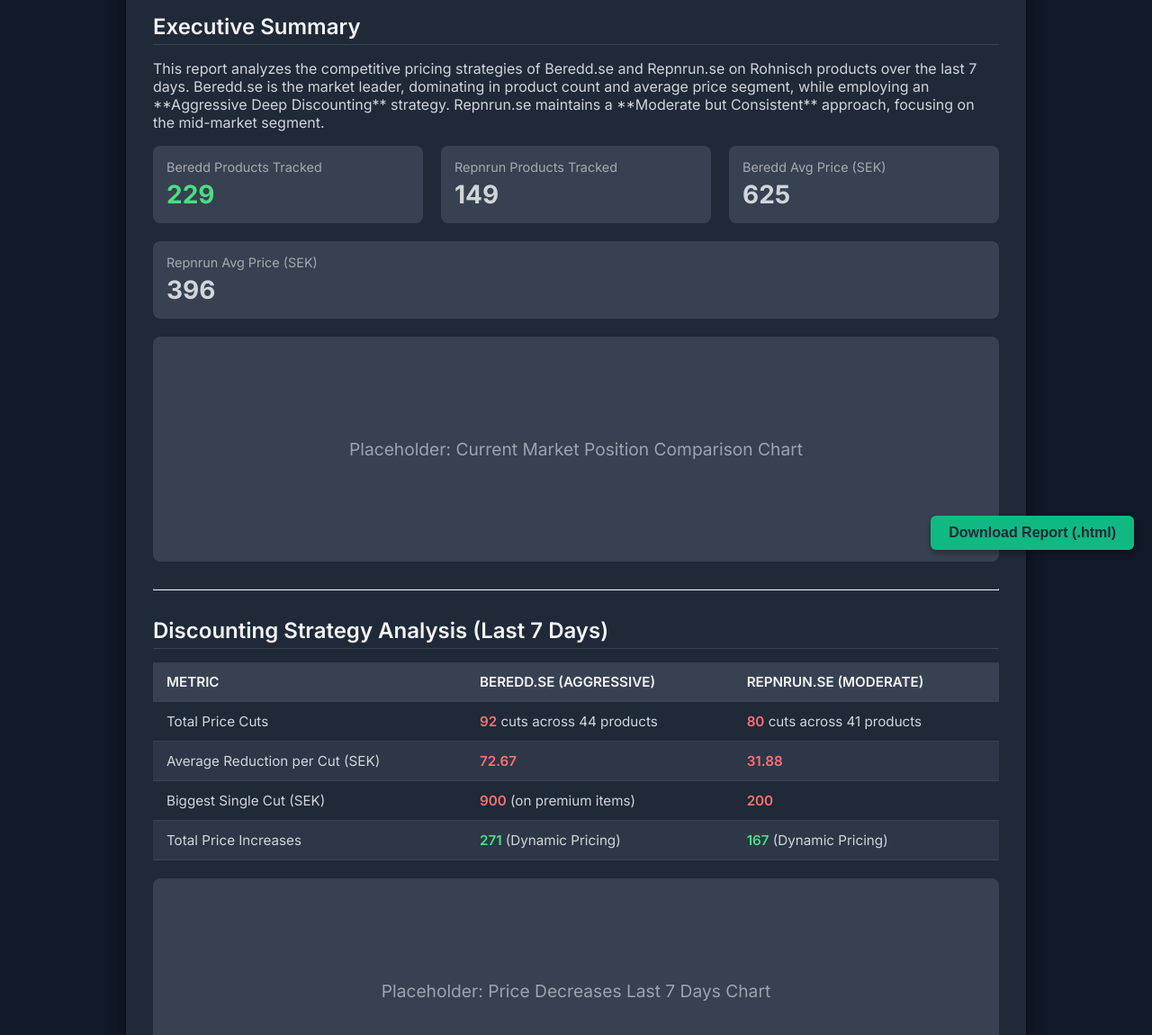
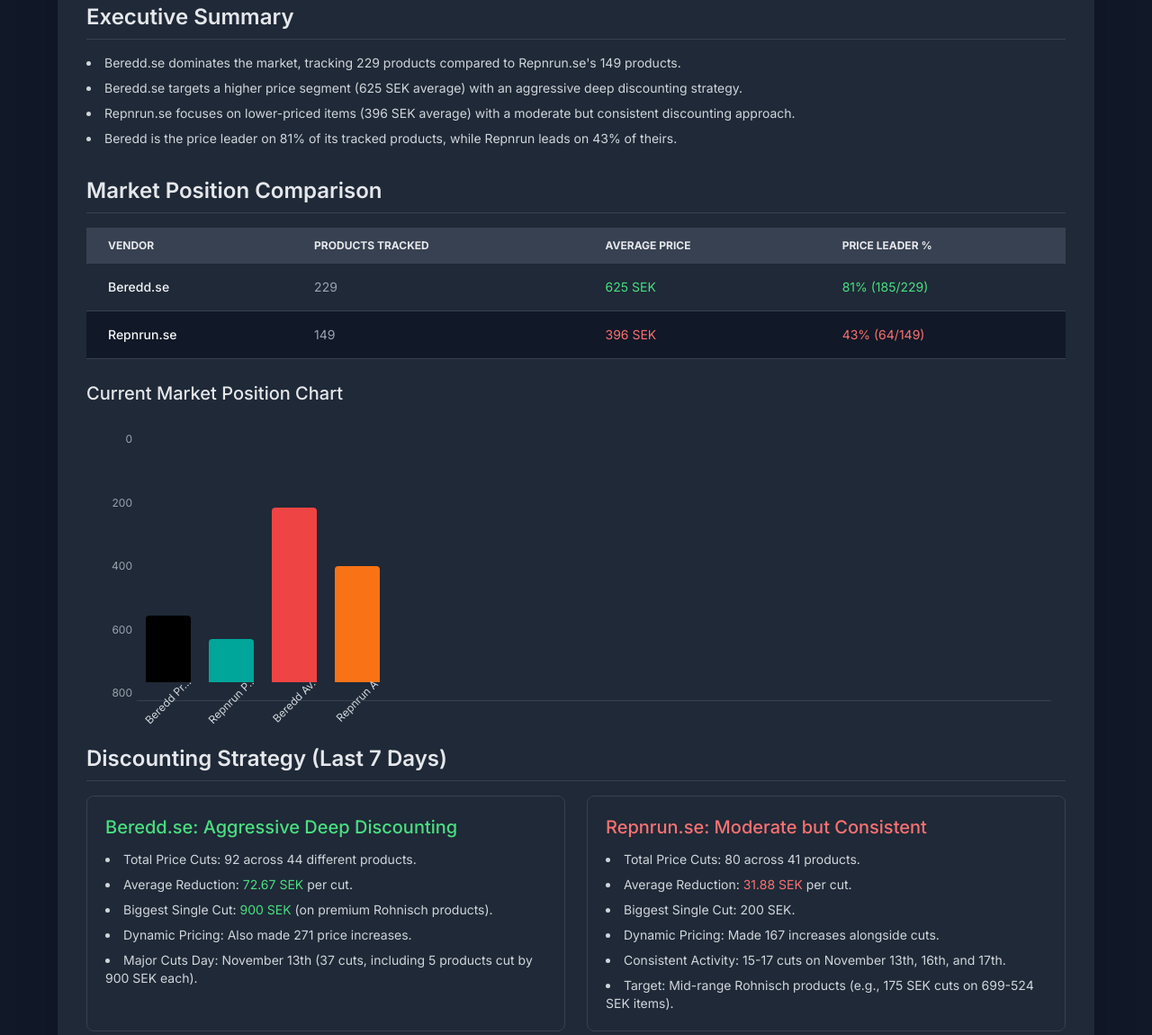
Before and after one commit to dns-oss/Rohnisch-Black-Weeks, a plain HTML site: page index.html in a window 1280 px wide. Shown: the part 169-1319 px from the top of the page at 90% size. Drawn offline with nearby package versions, Linux system fonts and the light colour scheme.

Commit message:
Update index.html

```diff
--- a/index.html
+++ b/index.html
@@ -3,350 +3,255 @@
 <head>
     <meta charset="UTF-8">
     <meta name="viewport" content="width=device-width, initial-scale=1.0">
-    <title>Competitive Analysis Report</title>
+    <title>Rohnisch Competitive Analysis Report</title>
     <link href="https://fonts.googleapis.com/css2?family=Inter:wght@100..900&display=swap" rel="stylesheet">
+    <script src="https://cdn.tailwindcss.com"></script>
     <style>
-        /* Base styles and dark theme */
         body {
             font-family: 'Inter', sans-serif;
-            background-color: #111827; /* Overall Dark Gray Background */
-            color: #d1d5db; /* Light gray text */
-            margin: 0;
-            padding: 20px;
+            background-color: #111827; /* Dark Gray Background */
+        }
+        .report-card {
+            background-color: #1f2937; /* Lighter Gray Card Background */
+        }
+        .header-accent {
+            background-color: #2563eb; /* Medium Blue (bg-blue-600) */
+        }
+        .positive-text {
+            color: #4ade80; /* Green (text-green-400) */
+        }
+        .negative-text {
+            color: #f87171; /* Red (text-red-400) */
+        }
+        .bar-chart-container {
             display: flex;
-            justify-content: center;
-        }
-
-        .report-card {
-            background-color: #1f2937; /* Report Card Background (bg-gray-800) */
-            border-radius: 12px;
-            box-shadow: 0 10px 15px rgba(0, 0, 0, 0.5);
-            max-width: 1000px;
-            width: 100%;
-            overflow: hidden;
-        }
-
-        /* Header Section */
-        .report-header {
-            background-color: #2563eb; /* Primary Accent Color (bg-blue-600) */
-            padding: 20px 30px;
-            color: white;
-            border-top-left-radius: 12px;
-            border-top-right-radius: 12px;
-        }
-
-        .report-header h1 {
-            margin: 0;
-            font-size: 2.25rem;
-            font-weight: 700;
-        }
-
-        .report-header p {
-            margin: 5px 0 0;
-            font-size: 1rem;
-            opacity: 0.8;
-        }
-
-        /* Content Section */
-        .report-content {
-            padding: 30px;
-        }
-
-        .section-title {
-            font-size: 1.5rem;
-            font-weight: 600;
-            color: #f3f4f6;
-            margin-top: 25px;
-            margin-bottom: 15px;
-            padding-bottom: 5px;
-            border-bottom: 1px solid #374151; /* Subtle divider */
-        }
-
-        /* Typography and Colors */
-        .green-text {
-            color: #4ade80; /* text-green-400 */
-            font-weight: 600;
-        }
-
-        .red-text {
-            color: #f87171; /* text-red-400 */
-            font-weight: 600;
-        }
-
-        /* Tables */
-        .data-table {
-            width: 100%;
-            border-collapse: collapse;
-            margin-top: 15px;
-            font-size: 0.95rem;
-        }
-
-        .data-table th, .data-table td {
-            padding: 12px 15px;
-            text-align: left;
+            align-items: flex-end;
+            height: 300px;
+            padding: 20px 0;
             border-bottom: 1px solid #374151;
         }
+        .bar-chart-container .bar {
+            width: 50px;
+            margin: 0 10px;
+            transition: height 0.5s ease-out;
+            border-top-left-radius: 4px;
+            border-top-right-radius: 4px;
+            position: relative;
+        }
+        .bar-chart-container .label {
+            position: absolute;
+            bottom: -30px;
+            left: 50%;
+            transform: translateX(-50%) rotate(-45deg);
+            white-space: nowrap;
+            font-size: 12px;
+            color: #d1d5db;
+        }
+        .y-axis {
+            display: flex;
+            flex-direction: column-reverse;
+            justify-content: space-between;
+            height: 300px;
+            width: 40px;
+            padding: 0 5px;
+            color: #9ca3af;
+            font-size: 12px;
+            text-align: right;
+        }
+        .chart-wrapper {
+            display: flex;
+            width: 100%;
+        }
+        /* Color classes for charts */
+        .color-beredd-black { background-color: #000000; }
+        .color-repnrun-teal { background-color: #00a69a; }
+        .color-beredd-red { background-color: #ef4444; }
+        .color-repnrun-orange { background-color: #f97316; }
 
-        .data-table th {
-            background-color: #374151; /* Table Header (bg-gray-700) */
-            color: #f3f4f6;
-            font-weight: 600;
-            text-transform: uppercase;
-        }
-
-        .data-table tbody tr:nth-child(even) {
-            background-color: #2d3748; /* Alternating row color */
-        }
-
-        /* Buttons */
-        .cta-button {
-            display: inline-block;
-            padding: 10px 20px;
-            border-radius: 6px;
-            font-weight: 600;
-            text-decoration: none;
-            cursor: pointer;
-            transition: background-color 0.3s ease;
-            font-size: 1rem;
-        }
-
-        /* Download Button */
-        #download-btn {
-            background-color: #10b981; /* bg-emerald-500 */
-            color: #1f2937;
-            border: none;
-            position: fixed;
-            bottom: 20px;
-            right: 20px;
-            z-index: 1000;
-            box-shadow: 0 4px 6px rgba(0, 0, 0, 0.3);
-        }
-
-        #download-btn:hover {
-            background-color: #059669; /* darker emerald */
-        }
-
-        /* Meeting Button */
-        .meeting-cta {
-            background-color: #2563eb; /* bg-blue-600 */
-            color: white;
-            border: none;
-            margin-top: 10px;
-        }
-
-        .meeting-cta:hover {
-            background-color: #1d4ed8; /* darker blue */
-        }
-
-        .metric-card-container {
-            display: flex;
-            gap: 20px;
-            margin-bottom: 20px;
-            flex-wrap: wrap;
-        }
-
-        .metric-card {
-            background-color: #374151; /* Slightly lighter for cards */
-            padding: 15px;
-            border-radius: 8px;
-            flex: 1;
-            min-width: 200px;
-        }
-
-        .metric-card .label {
-            font-size: 0.9rem;
-            opacity: 0.7;
-            margin-bottom: 5px;
-        }
-
-        .metric-card .value {
-            font-size: 1.75rem;
-            font-weight: 700;
-        }
-
-        .list-section {
-            padding-left: 20px;
-            margin-bottom: 20px;
-        }
-
-        .list-section ul {
-            list-style: disc;
-            margin: 10px 0 0 0;
-            padding-left: 20px;
-        }
-
-        .list-section li {
-            margin-bottom: 8px;
-            line-height: 1.5;
-        }
-
-        .chart-placeholder {
-            min-height: 250px;
-            background-color: #374151;
-            border-radius: 8px;
-            display: flex;
-            align-items: center;
-            justify-content: center;
-            margin: 20px 0;
-            color: #9ca3af;
-            font-size: 1.2rem;
-            /* Placeholder to represent charts from the PDF. In a real report, charts would be rendered here. */
-        }
     </style>
 </head>
-<body>
+<body class="p-8">
 
-    <div class="report-card">
-        <div class="report-header">
-            <h1>Rohnisch SE Competitive Analysis</h1>
-            <p>Beredd.se vs. Repnrun.se — Last 7 Days Overview</p>
-        </div>
+    <div id="report-content" class="report-card max-w-6xl mx-auto rounded-xl shadow-2xl overflow-hidden text-gray-200">
 
-        <div class="report-content">
+        <header class="header-accent p-6 text-white">
+            <h1 class="text-3xl font-bold">Rohnisch SE Competitive Analysis Report</h1>
+            <p class="text-sm mt-1">Generated: November 19, 2025</p>
+        </header>
 
-            <div class="section-title">Executive Summary</div>
-            <p>This report analyzes the competitive pricing strategies of Beredd.se and Repnrun.se on Rohnisch products over the last 7 days. Beredd.se is the market leader, dominating in product count and average price segment, while employing an **Aggressive Deep Discounting** strategy. Repnrun.se maintains a **Moderate but Consistent** approach, focusing on the mid-market segment.</p>
+        <div class="p-8 space-y-8">
 
-            <div class="metric-card-container">
-                <div class="metric-card">
-                    <div class="label">Beredd Products Tracked</div>
-                    <div class="value green-text">229</div>
-                </div>
-                <div class="metric-card">
-                    <div class="label">Repnrun Products Tracked</div>
-                    <div class="value">149</div>
-                </div>
-                <div class="metric-card">
-                    <div class="label">Beredd Avg Price (SEK)</div>
-                    <div class="value">625</div>
-                </div>
-                <div class="metric-card">
-                    <div class="label">Repnrun Avg Price (SEK)</div>
-                    <div class="value">396</div>
-                </div>
-            </div>
+            <section>
+                <h2 class="text-2xl font-semibold border-b border-gray-700 pb-2 mb-4">Executive Summary</h2>
+                <ul class="list-disc list-inside space-y-2 text-sm text-gray-300">
+                    <li>Beredd.se dominates the market, tracking 229 products compared to Repnrun.se's 149 products.</li>
+                    <li>Beredd.se targets a higher price segment (625 SEK average) with an aggressive deep discounting strategy.</li>
+                    <li>Repnrun.se focuses on lower-priced items (396 SEK average) with a moderate but consistent discounting approach.</li>
+                    <li>Beredd is the price leader on 81% of its tracked products, while Repnrun leads on 43% of theirs.</li>
+                </ul>
+            </section>
 
-            <div class="chart-placeholder">Placeholder: Current Market Position Comparison Chart</div>
+            <section>
+                <h2 class="text-2xl font-semibold border-b border-gray-700 pb-2 mb-4">Market Position Comparison</h2>
 
-            <hr style="border-top: 1px solid #374151; margin: 30px 0;">
-
-            <div class="section-title">Discounting Strategy Analysis (Last 7 Days)</div>
-
-            <table class="data-table">
-                <thead>
+                <div class="overflow-x-auto mb-6">
+                    <table class="min-w-full text-sm text-left text-gray-400">
+                        <thead class="text-xs uppercase bg-gray-700 text-gray-200">
                             <tr>
-                        <th>Metric</th>
-                        <th>Beredd.se (Aggressive)</th>
-                        <th>Repnrun.se (Moderate)</th>
+                                <th scope="col" class="py-3 px-6">Vendor</th>
+                                <th scope="col" class="py-3 px-6">Products Tracked</th>
+                                <th scope="col" class="py-3 px-6">Average Price</th>
+                                <th scope="col" class="py-3 px-6">Price Leader %</th>
                             </tr>
                         </thead>
                         <tbody>
-                    <tr>
-                        <td>Total Price Cuts</td>
-                        <td><span class="red-text">92</span> cuts across 44 products</td>
-                        <td><span class="red-text">80</span> cuts across 41 products</td>
+                            <tr class="bg-gray-800 border-b border-gray-700">
+                                <th scope="row" class="py-4 px-6 font-medium text-gray-100 whitespace-nowrap">Beredd.se</th>
+                                <td class="py-4 px-6">229</td>
+                                <td class="py-4 px-6 positive-text">625 SEK</td>
+                                <td class="py-4 px-6 positive-text">81% (185/229)</td>
                             </tr>
-                    <tr>
-                        <td>Average Reduction per Cut (SEK)</td>
-                        <td><span class="red-text">72.67</span></td>
-                        <td><span class="red-text">31.88</span></td>
-                    </tr>
-                    <tr>
-                        <td>Biggest Single Cut (SEK)</td>
-                        <td><span class="red-text">900</span> (on premium items)</td>
-                        <td><span class="red-text">200</span></td>
-                    </tr>
-                    <tr>
-                        <td>Total Price Increases</td>
-                        <td><span class="green-text">271</span> (Dynamic Pricing)</td>
-                        <td><span class="green-text">167</span> (Dynamic Pricing)</td>
+                            <tr class="bg-gray-900 border-b border-gray-700">
+                                <th scope="row" class="py-4 px-6 font-medium text-gray-100 whitespace-nowrap">Repnrun.se</th>
+                                <td class="py-4 px-6">149</td>
+                                <td class="py-4 px-6 negative-text">396 SEK</td>
+                                <td class="py-4 px-6 negative-text">43% (64/149)</td>
                             </tr>
                         </tbody>
                     </table>
+                </div>
 
-            <div class="chart-placeholder">Placeholder: Price Decreases Last 7 Days Chart</div>
+                <h3 class="text-xl font-medium mb-3">Current Market Position Chart</h3>
+                <div class="flex items-center p-4 rounded-lg bg-gray-800">
+                    <div class="y-axis">
+                        <span>800</span>
+                        <span>600</span>
+                        <span>400</span>
+                        <span>200</span>
+                        <span>0</span>
+                    </div>
+                    <div class="bar-chart-container flex-grow h-[300px]">
+                        <div class="bar color-beredd-black h-[30%] relative" style="height: calc((229 / 800) * 100%);">
+                            <span class="label">Beredd Pr...</span>
+                        </div>
+                        <div class="bar color-repnrun-teal h-[18.6%] relative" style="height: calc((149 / 800) * 100%);">
+                            <span class="label">Repnrun P..</span>
+                        </div>
+                        <div class="bar color-beredd-red h-[75%] relative" style="height: calc((600 / 800) * 100%);">
+                            <span class="label">Beredd Av.</span>
+                        </div>
+                        <div class="bar color-repnrun-orange h-[50%] relative" style="height: calc((400 / 800) * 100%);">
+                            <span class="label">Repnrun A</span>
+                        </div>
+                    </div>
+                </div>
+            </section>
 
-            <hr style="border-top: 1px solid #374151; margin: 30px 0;">
+            <section>
+                <h2 class="text-2xl font-semibold border-b border-gray-700 pb-2 mb-4">Discounting Strategy (Last 7 Days)</h2>
 
-            <div class="section-title">Key Discounting Patterns & Strategic Insight</div>
-
-            <div class="list-section">
-                <h3 style="color: #f3f4f6; margin-top: 0; font-size: 1.2rem;">Beredd's Major Cuts:</h3>
-                <ul>
-                    <li>Used **Massive discounting** with 37 cuts on November 13th alone, making it their biggest discounting day.</li>
-                    <li>Executed major reductions on premium Rohnisch products (e.g., 5 products cut by **900 SEK each** from 2,999 to 2,098 SEK).</li>
-                    <li>**Strategy:** Uses dramatic deep cuts on premium items to capture attention and drive traffic.</li>
+                <div class="grid grid-cols-1 md:grid-cols-2 gap-6">
+                    <div class="p-5 rounded-lg border border-gray-700 bg-gray-800">
+                        <h3 class="text-xl font-medium mb-3 positive-text">Beredd.se: Aggressive Deep Discounting</h3>
+                        <ul class="list-disc list-inside space-y-2 text-sm text-gray-300">
+                            <li>Total Price Cuts: 92 across 44 different products.</li>
+                            <li>Average Reduction: <span class="positive-text">72.67 SEK</span> per cut.</li>
+                            <li>Biggest Single Cut: <span class="positive-text">900 SEK</span> (on premium Rohnisch products).</li>
+                            <li>Dynamic Pricing: Also made 271 price increases.</li>
+                            <li>Major Cuts Day: November 13th (37 cuts, including 5 products cut by 900 SEK each).</li>
                         </ul>
                     </div>
 
-            <div class="list-section">
-                <h3 style="color: #f3f4f6; margin-top: 0; font-size: 1.2rem;">Repnrun's Strategy:</h3>
-                <ul>
-                    <li>Maintains **more consistent daily activity** with 15-17 cuts on November 13th, 16th, and 17th.</li>
-                    <li>Targets **mid-range** Rohnisch products (e.g., 699-524 SEK cuts of 175 SEK).</li>
-                    <li>**Strategy:** Employs steady moderate discounting to maintain competitive positioning in the mid-market segment.</li>
+                    <div class="p-5 rounded-lg border border-gray-700 bg-gray-800">
+                        <h3 class="text-xl font-medium mb-3 negative-text">Repnrun.se: Moderate but Consistent</h3>
+                        <ul class="list-disc list-inside space-y-2 text-sm text-gray-300">
+                            <li>Total Price Cuts: 80 across 41 products.</li>
+                            <li>Average Reduction: <span class="negative-text">31.88 SEK</span> per cut.</li>
+                            <li>Biggest Single Cut: 200 SEK.</li>
+                            <li>Dynamic Pricing: Made 167 increases alongside cuts.</li>
+                            <li>Consistent Activity: 15-17 cuts on November 13th, 16th, and 17th.</li>
+                            <li>Target: Mid-range Rohnisch products (e.g., 175 SEK cuts on 699-524 SEK items).</li>
                         </ul>
                     </div>
+                </div>
+            </section>
 
-            <div class="chart-placeholder">Placeholder: Key Discounting Patterns Chart</div>
+            <section>
+                <h3 class="text-xl font-medium mb-3">Price Decreases Last 7 Days (Count)</h3>
+                <div class="flex items-center p-4 rounded-lg bg-gray-800">
+                    <div class="y-axis">
+                        <span>100</span>
+                        <span>75</span>
+                        <span>50</span>
+                        <span>25</span>
+                        <span>0</span>
+                    </div>
+                    <div class="bar-chart-container flex-grow h-[300px]">
+                        <div class="bar color-beredd-black h-[92%] relative">
+                            <span class="label">Beredd De..</span>
+                        </div>
+                        <div class="bar color-repnrun-teal h-[80%] relative">
+                            <span class="label">Repnrun D..</span>
+                        </div>
+                        <div class="bar color-beredd-red h-[72.67%] relative">
+                            <span class="label">Beredd Av..</span>
+                        </div>
+                        <div class="bar color-repnrun-orange h-[31.88%] relative">
+                            <span class="label">Repnrun A</span>
+                        </div>
+                    </div>
+                </div>
+            </section>
 
-            <hr style="border-top: 1px solid #374151; margin: 30px 0;">
+            <section>
+                <h2 class="text-2xl font-semibold border-b border-gray-700 pb-2 mb-4">Strategic Insight & Recommendation</h2>
 
-            <div class="section-title">Competitive Impact & Price Leadership</div>
+                <div class="mb-4">
+                    <h3 class="text-xl font-medium mb-2 text-blue-400">Strategic Insight:</h3>
+                    <p class="text-gray-300">
+                        Beredd.se utilizes dramatic, deep cuts on premium items to capture attention and drive traffic. This is a high-impact, event-driven strategy.
+                        Repnrun.se employs steady, moderate discounting to maintain competitive positioning in the mid-market segment. This is a consistent, volume-driven strategy.
+                        Both vendors are highly active with dynamic pricing, frequently adjusting prices up and down.
+                    </p>
+                </div>
 
-            <p>Both vendors are active price leaders on a significant number of products, indicating a highly dynamic pricing environment.</p>
+                <div>
+                    <h3 class="text-xl font-medium mb-2 text-green-400">Recommendation for Rohnisch:</h3>
+                    <ul class="list-disc list-inside space-y-2 text-sm text-gray-300">
+                        <li><strong>Counter Beredd:</strong> Develop a strategy to either match their deep cuts on specific high-value items for short, impactful campaigns, or focus on exclusive products/bundles where direct price comparison is difficult.</li>
+                        <li><strong>Counter Repnrun:</strong> Implement a system for daily, micro-adjustments on mid-range inventory to maintain parity with Repnrun's consistent activity and protect the mid-market share.</li>
+                        <li><strong>Monitor Increases:</strong> Analyze the specific products where competitors are raising prices (e.g., Beredd's 271 increases) to identify immediate opportunities for aggressive, but profitable, price-leading action.</li>
+                    </ul>
+                </div>
+            </section>
 
-            <table class="data-table">
-                <thead>
-                    <tr>
-                        <th>Vendor</th>
-                        <th>Leading Products</th>
-                        <th>Total Products Tracked</th>
-                        <th>Price Leadership Percentage</th>
-                    </tr>
-                </thead>
-                <tbody>
-                    <tr>
-                        <td>Beredd.se</td>
-                        <td><span class="green-text">185</span></td>
-                        <td>229</td>
-                        <td><span class="green-text">81%</span></td>
-                    </tr>
-                    <tr>
-                        <td>Repnrun.se</td>
-                        <td><span class="green-text">64</span></td>
-                        <td>149</td>
-                        <td><span class="green-text">43%</span></td>
-                    </tr>
-                </tbody>
-            </table>
+            <section class="pt-6 border-t border-gray-700 flex justify-between items-center">
+                <h2 class="text-2xl font-semibold">Next Steps</h2>
+                <a href="https://meetings-eu1.hubspot.com/daniel-self" target="_blank" class="px-6 py-3 bg-green-600 hover:bg-green-700 text-white font-bold rounded-lg shadow-lg transition duration-200">
+                    Book a Meeting
+                </a>
+            </section>
 
-            <hr style="border-top: 1px solid #374151; margin: 30px 0;">
-
-            <div style="text-align: center; padding: 20px 0;">
-                <div class="section-title" style="border-bottom: none; margin-bottom: 10px;">Next Steps</div>
-                <p>Discuss the strategic implications of these discounting patterns and how to optimize your own pricing strategy.</p>
-                <a href="https://meetings-eu1.hubspot.com/daniel-self" target="_blank" class="cta-button meeting-cta">Book a Meeting</a>
+            <div class="text-right mt-6">
+                <button onclick="downloadReport()" class="px-4 py-2 bg-blue-600 hover:bg-blue-700 text-white font-medium rounded-lg shadow-lg transition duration-200">
+                    Download Report
+                </button>
             </div>
 
         </div>
         </div>
 
-    <button id="download-btn" class="cta-button">Download Report (.html)</button>
-
     <script>
-        document.getElementById('download-btn').addEventListener('click', function() {
+        function downloadReport() {
             const htmlContent = document.documentElement.outerHTML;
             const blob = new Blob([htmlContent], { type: 'text/html' });
-            const url = URL.createObjectURL(blob);
             const a = document.createElement('a');
-            a.href = url;
+            a.href = URL.createObjectURL(blob);
             a.download = 'Competitive_Analysis_Report.html';
             document.body.appendChild(a);
             a.click();
             document.body.removeChild(a);
-            URL.revokeObjectURL(url);
-        });
+        }
     </script>
 </body>
 </html>
```
Lines whose indentation alone changed are shown as unchanged.
